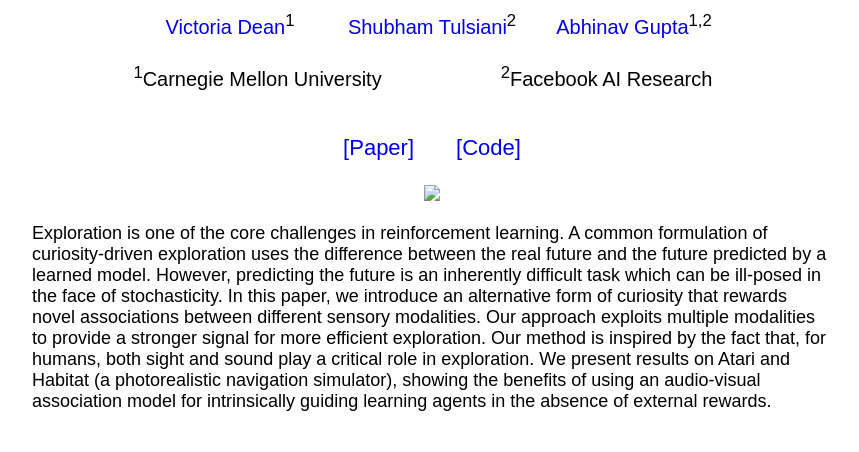
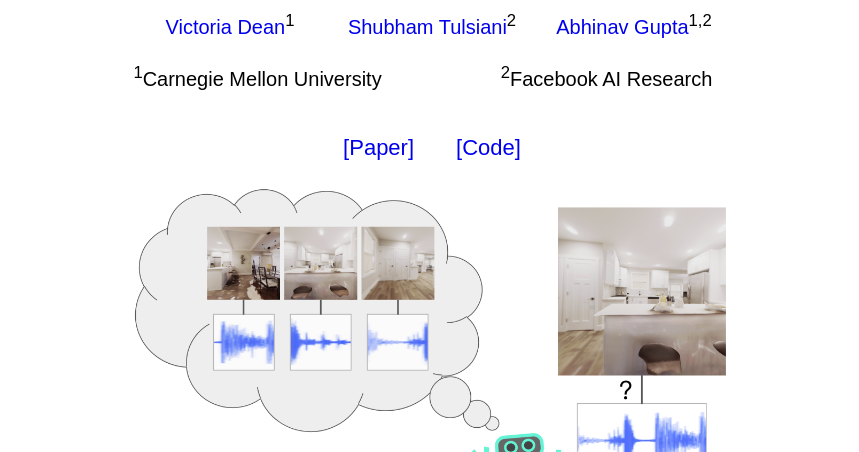
Before and after one commit to vdean/vdean.github.io, a plain HTML site: page audio.html in a window 1280 px wide. Shown: the part 191-643 px from the top of the page, without its empty margins (208-1067 px from the left). Drawn offline with Linux system fonts and the light colour scheme.

Commit message:
Fix image reference

```diff
--- a/audio.html
+++ b/audio.html
@@ -56,7 +56,7 @@
       <td align="center"><center><span style="font-size:22px"><a href="https://github.com/vdean/audio-curiosity">[Code]</a></span></center></td>
     </tr><tr>
   </tr></table>
-  <center><img src="images/teaser.png" width="600px"><br><br></center>
+  <center><img src="resources/teaser.png" width="600px"><br><br></center>
   <span style="font-size:18px">Exploration is one of the core challenges in reinforcement learning. A common formulation of curiosity-driven exploration uses the difference between the real future and the future predicted by a learned model. However, predicting the future is an inherently difficult task which can be ill-posed in the face of stochasticity. In this paper, we introduce an alternative form of curiosity that rewards novel associations between different sensory modalities. Our approach exploits multiple modalities to provide a stronger signal for more efficient exploration. Our method is inspired by the fact that, for humans, both sight and sound play a critical role in exploration. We present results on Atari and Habitat (a photorealistic navigation simulator), showing the benefits of using an audio-visual association model for intrinsically guiding learning agents in the absence of external rewards.</span><br><br>
   <h1>See, Hear, Explore</h1>
   Our core idea is that the agent learns a model that captures associations between two modalities. We use this model to reward actions that lead to unseen associations between the modalities. By rewarding such actions, we guide the exploration policy towards discovering new combinations of sight and sound.<br><br>
```
